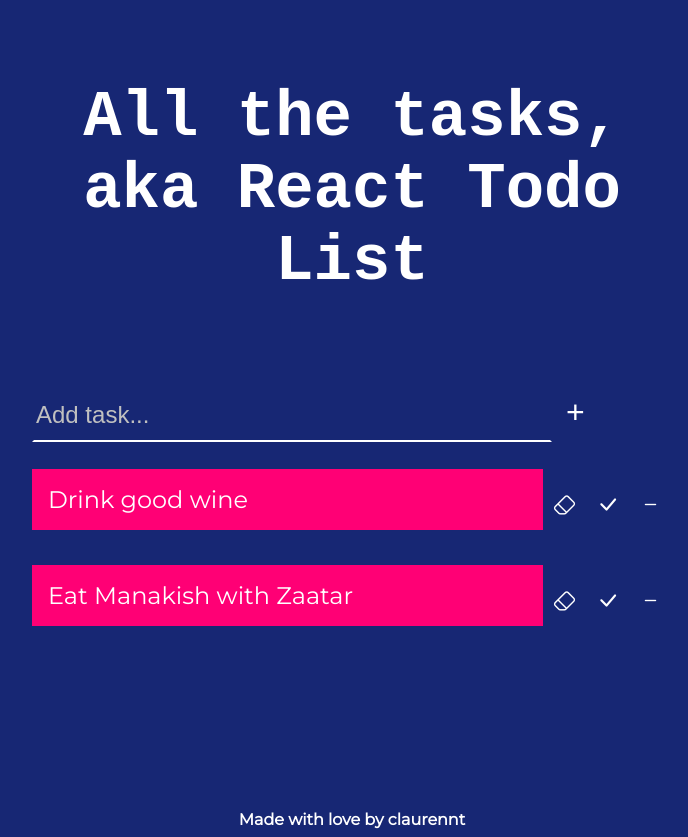
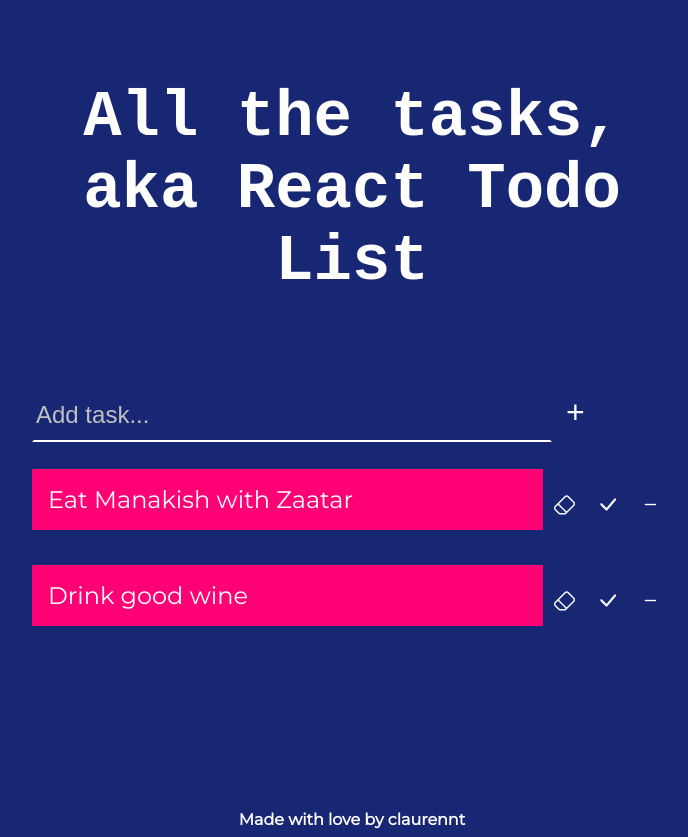
Before and after one commit to claurennt/all-the-tasks-react, a React (Create React App) app: page / in a window 1280 px wide. Shown: the whole page, without its empty margins (288-976 px from the left). Built offline with nearby package versions, Linux system fonts and the light colour scheme; a web font is replaced by a local one.

Commit message:
remove unnecessary code

```diff
--- a/src/App.js
+++ b/src/App.js
@@ -47,8 +47,9 @@ const App = () => {
   //function to toggle taskChecked property of clicked task based on id
   const toggleChecked = (taskId) => {
     const toggledTask = tasks.find((task) => task.taskId === taskId);
+
     toggledTask.isChecked = !toggledTask.isChecked;
-    toggledTask.ciao = !toggledTask.ciao;
+
     setTasks([...tasks]);
   };
 
@@ -56,6 +57,7 @@ const App = () => {
   const deleteTask = (taskId) => {
     // updates state with all filtered tasks but the one we are clicking on(identified by id)
     const filteredtasks = tasks.filter((task) => taskId !== task.taskId);
+
     setTasks(filteredtasks);
   };
 
@@ -68,22 +70,27 @@ const App = () => {
 
     // find the task we want to edit when we click on the edit button by the id and make it's editing prop to true
     const clickedTask = tasks.find((task) => task.taskId === taskId);
+
     clickedTask.editing = true;
+
     setTasks([...tasks]);
   };
 
-  const finisheditTask = (event, taskId) => {
+  const finishEditTask = (event, taskId) => {
     const clickedTask = tasks.find((task) => task.taskId === taskId);
+
     clickedTask.editing = false;
+
     clickedTask.taskText = event.target.innerText;
+
     setTasks([...tasks]);
   };
 
   // function to sort the order of the tasks in the list
   const compare = (a, b) => {
-    if (a.created_at > b.created_at) return -1;
-    if (b.created_at > a.created_at) return 1;
-    return 0;
+    // if (a.created_at > b.created_at) return -1;
+    // if (b.created_at > a.created_at) return 1;
+    // return 0;
   };
 
   return (
@@ -102,7 +109,7 @@ const App = () => {
                 toggleChecked={toggleChecked}
                 deleteTask={deleteTask}
                 editTask={editTask}
-                onFinishEditing={finisheditTask}
+                finishEditTask={finishEditTask}
               />
             ))}
           </div>
--- a/src/components/Task.js
+++ b/src/components/Task.js
@@ -6,7 +6,7 @@ const Task = ({
   editTask,
   deleteTask,
   editing,
-  onFinishEditing,
+  finishEditTask,
 }) => (
   <article className="task">
     <div
@@ -15,7 +15,7 @@ const Task = ({
       } ${editing && "edit-mode"}`}
       contentEditable={editing}
       suppressContentEditableWarning={true}
-      onBlur={(event) => onFinishEditing(event, taskId)}
+      onBlur={(event) => finishEditTask(event, taskId)}
     >
       {taskText}
     </div>
```
